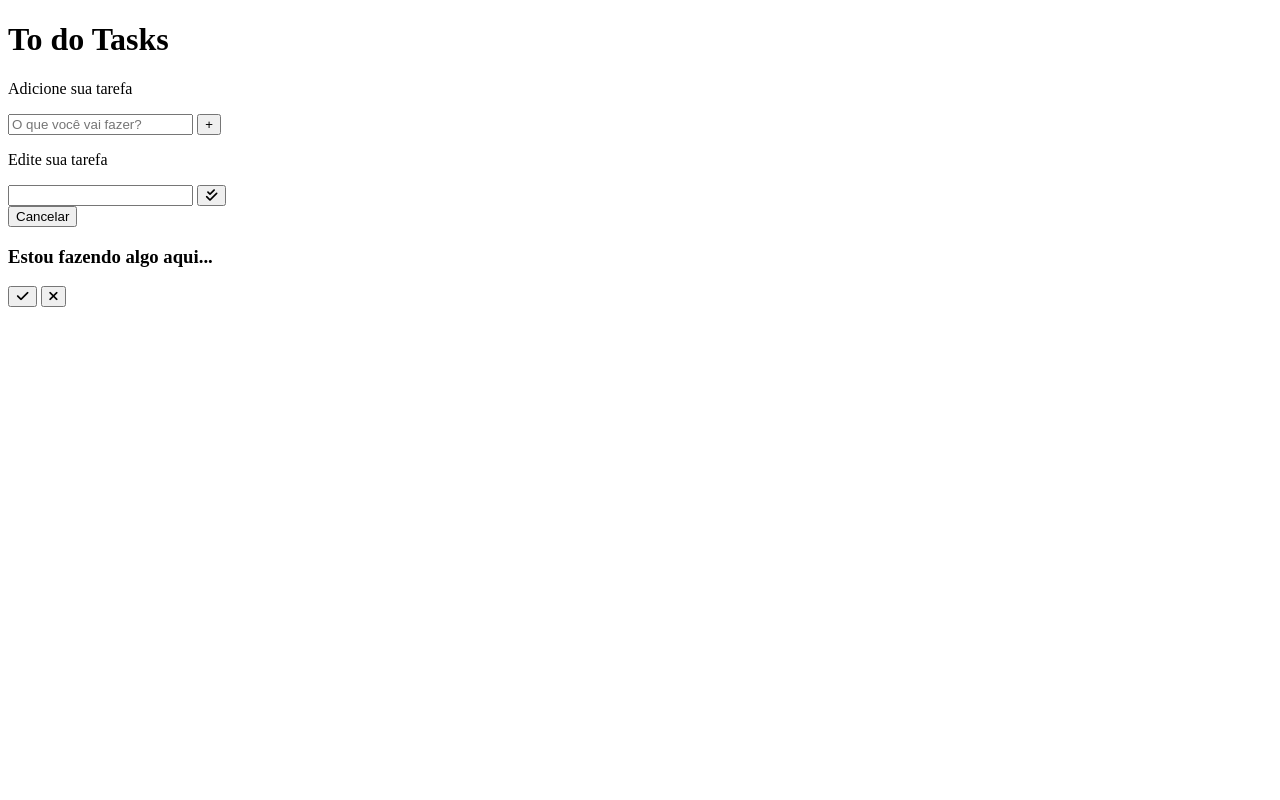
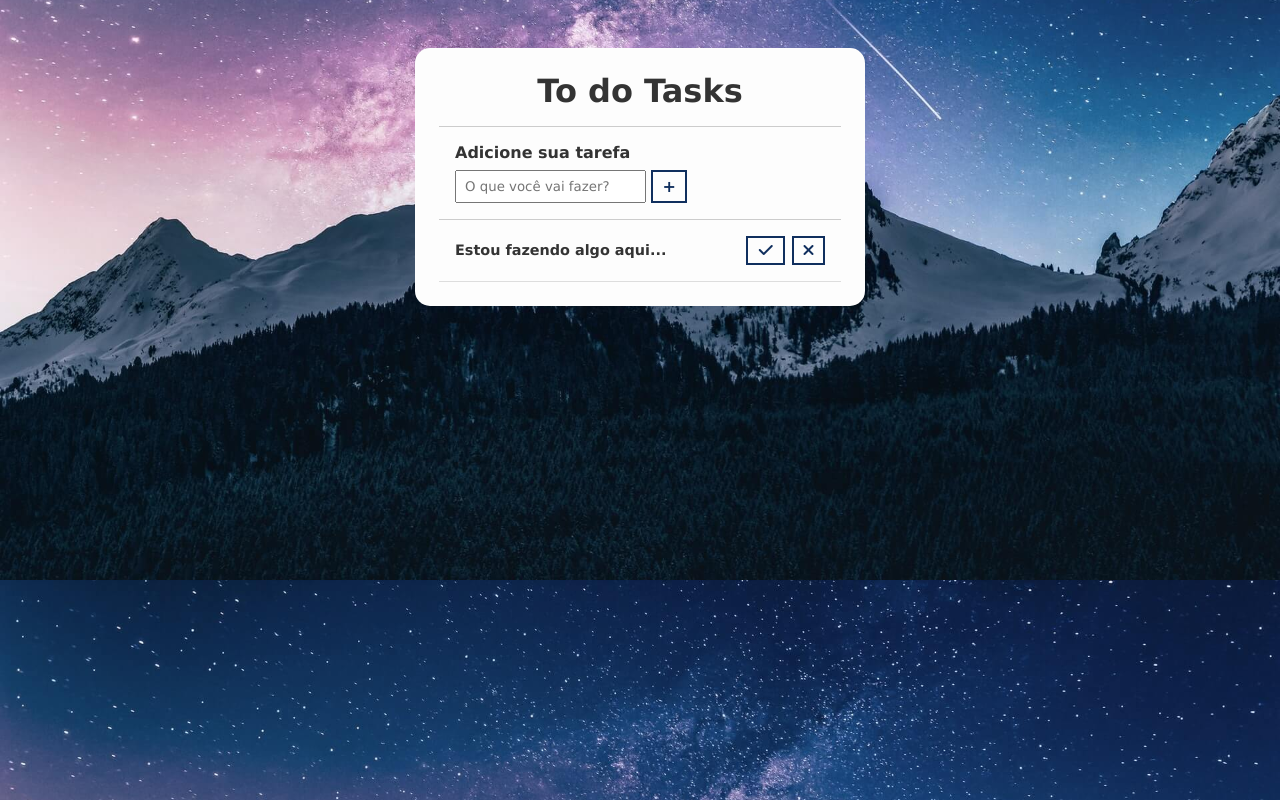
Before and after one commit to laracolorida/acampamento-gub-js, a plain HTML site: page index.html in a window 1280 px wide. Drawn offline with Linux system fonts and the light colour scheme.

Commit message:
Update index.html

```diff
--- a/index.html
+++ b/index.html
@@ -5,7 +5,7 @@
     <meta http-equiv="X-UA-Compatible" content="IE=edge" />
     <meta name="viewport" content="width=device-width, initial-scale=1.0" />
     <title>To do Tasks</title>
-    <link rel="stylesheet" href="css/styles.css" />
+    <link rel="stylesheet" href="CSS/style.css" />
     <link
       rel="stylesheet"
       href="https://cdnjs.cloudflare.com/ajax/libs/font-awesome/6.1.2/css/all.min.css"
@@ -13,7 +13,7 @@
       crossorigin="anonymous"
       referrerpolicy="no-referrer"
     />
-    <script src="js/scripts.js" defer></script>
+    <script src="JS/script.js" defer></script>
   </head>
   <body>
     <div class="todo-container">
```
